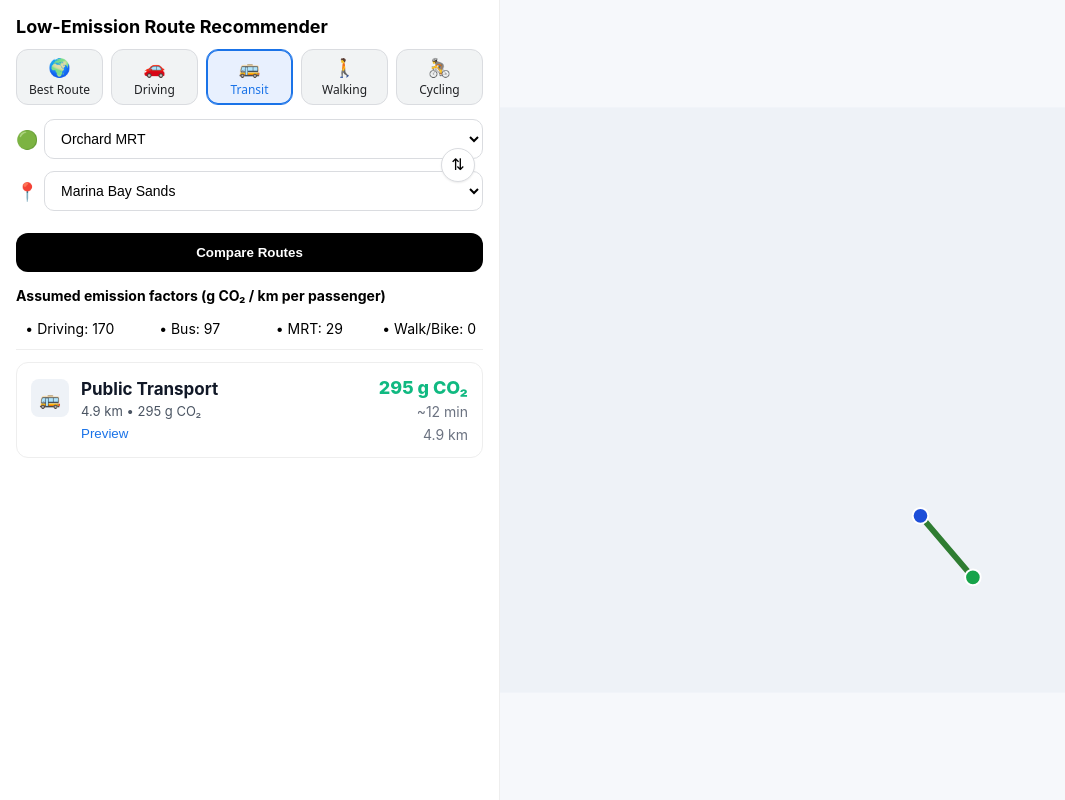
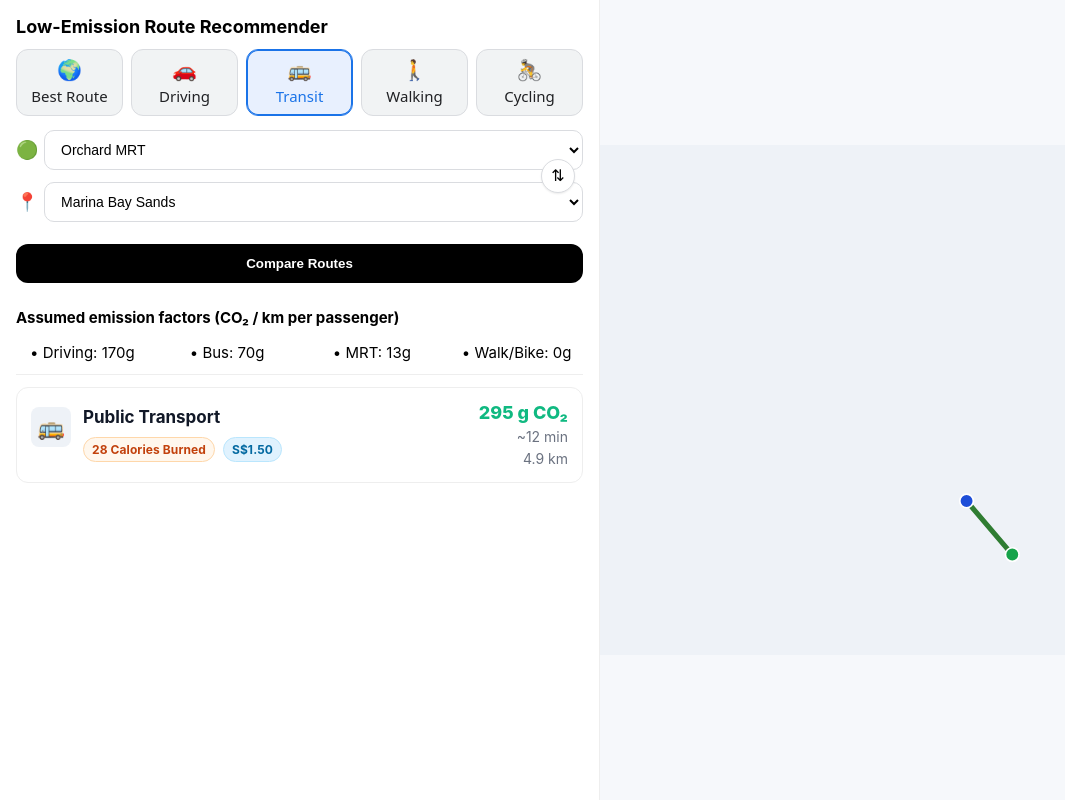
Before and after one commit to Panhchaknut11/emission-route, a website built with Vite: page index.html in a window 1280 px wide. Shown: the whole page, without its empty margins (0-1065 px from the left). Built offline with nearby package versions, Linux system fonts and the light colour scheme.

Commit message:
Compute calories and cost for each transport option

```diff
--- a/index.html
+++ b/index.html
@@ -55,16 +55,15 @@
         </div>
       </div>
 
-
       <button id="go" class="btn" type="button">Compare Routes</button>
 
       <div class="legend">
-        <strong>Assumed emission factors (g CO₂ / km per passenger)</strong>
+        <strong>Assumed emission factors (CO₂ / km per passenger)</strong>
         <ul class="legend-list">
-          <li>• Driving: 170</li>
-          <li>• Bus: 97</li>
-          <li>• MRT: 29</li>
-          <li>• Walk/Bike: 0</li>
+          <li>• Driving: 170g</li>
+          <li>• Bus: 70g</li>
+          <li>• MRT: 13g</li>
+          <li>• Walk/Bike: 0g</li>
         </ul>
       </div>
 
--- /dev/null
+++ b/src/calories.js
@@ -0,0 +1,25 @@
+const CALORIES_PER_HOUR = {
+  WALKING: 250,
+  BICYCLING: 350,
+  DRIVING: 170,        // based on "170 calories to drive 30 miles in an hour"
+  TRANSIT: 140
+};
+
+/**
+ * Estimate calories burned for a trip
+ * @param {string} mode - DRIVING | TRANSIT | WALKING | BICYCLING
+ * @param {number} durationMin - duration in minutes
+ * @param {number} distanceKm - distance in km
+ */
+export function estimateCalories(mode, durationMin, distanceKm) {
+  if (!CALORIES_PER_HOUR[mode]) return 0;
+
+  // driving special case: ~170 calories per 30 miles (48 km)
+  if (mode === "DRIVING") {
+    const hours = durationMin / 60;
+    return (170 / 48) * distanceKm; // scale by distance
+  }
+
+  const perHour = CALORIES_PER_HOUR[mode];
+  return (durationMin / 60) * perHour;
+}
--- /dev/null
+++ b/src/cost.js
@@ -0,0 +1,38 @@
+const COST_RATE = {
+  WALKING:   { base: 0,   perKm: 0,    perHour: 0 },
+  BICYCLING: { base: 0,   perKm: 0,    perHour: 1 },          // $1 per hour
+  TRANSIT:   { base: 0,   perKm: 0.18, perHour: 0, min: 1.19, threshold: 3.2, max: 2.47 },
+  DRIVING:   { base: 3.4, perKm: 0.65, perHour: 0 }           // $3.40 base + $0.65/km
+};
+
+/**
+ * Estimate cost for a trip
+ * @param {string} mode - DRIVING | TRANSIT | WALKING | BICYCLING
+ * @param {number} durationMin - duration in minutes
+ * @param {number} distanceKm - distance in km
+ */
+export function estimateCost(mode, durationMin, distanceKm) {
+  const rate = COST_RATE[mode];
+  if (!rate) return 0;
+
+  let cost = 0;
+
+  if (rate.base) cost += rate.base;
+  if (rate.perKm && mode !== "TRANSIT") cost += distanceKm * rate.perKm;
+  if (rate.perHour) cost += (durationMin / 60) * rate.perHour;
+
+  // 🚇 Public Transport special rules
+  if (mode === "TRANSIT") {
+    if (distanceKm <= rate.threshold) {
+      cost = rate.min;
+    } else {
+      const extraKm = distanceKm - rate.threshold;
+      cost = rate.min + (extraKm * rate.perKm);
+    }
+    if (rate.max) {
+      cost = Math.min(cost, rate.max);
+    }
+  }
+
+  return cost;
+}
--- a/src/emission.js
+++ b/src/emission.js
@@ -1,7 +1,7 @@
 export const EMISSION_FACTORS = {
   DRIVING: 170,   // g CO2 / km
-  BUS: 97,
-  MRT: 29,
+  BUS: 70,
+  MRT: 13,
   DEFAULT_TRANSIT: 60,
   WALKING: 0,
   BICYCLING: 0
--- a/src/style.css
+++ b/src/style.css
@@ -6,7 +6,7 @@ html, body {
 
 #app {
   display: grid;
-  grid-template-columns: 500px 1fr;
+  grid-template-columns: 600px 1fr;
   height: 100%;
 }
 
@@ -30,6 +30,7 @@ h1 {
 
 .btn {
   margin-top: 10px;
+  margin-bottom: 10px;
   width: 100%;
   padding: 12px;
   border: none;
@@ -77,7 +78,7 @@ h1 {
 .hint { color:#666; font-size:12px; margin-top:6px; }
 
 .legend {
-  font-size: 14px;
+  font-size: 15px;
   color: black;
   margin-top: 15px;
 }
@@ -98,15 +99,6 @@ h1 {
   white-space: nowrap;
 }
 .divider { height:1px; background:#eee; margin:12px 0; }
-
-/* Route inputs */
-.gm-route-inputs {
-  display: flex;
-  flex-direction: column;
-  gap: 12px;
-  margin: 12px 0;
-  max-width: 480px;
-}
 
 .gm-input-row {
   display: flex;
@@ -140,7 +132,7 @@ h1 {
 }
 
 /* Container must be positioning context for the floating swap */
-.gm-route-inputs { position: relative; display: flex; flex-direction: column; gap: 12px; margin: 12px 0; max-width: 480px; }
+.gm-route-inputs { position: relative; display: flex; flex-direction: column; gap: 12px; margin: 12px 0; max-width: 580px; }
 
 /* Swap button on the right, centered between the two fields */
 .gm-swap {
@@ -181,8 +173,8 @@ h1 {
   flex-direction: column;
   align-items: center;
   justify-content: center;
-  gap: 2px;
-  padding: 8px 10px;
+  gap: 3px;
+  padding: 10px 10px;
   border-radius: 12px;
   border: 1px solid #dadce0;
   background: #f1f3f4;
@@ -192,8 +184,8 @@ h1 {
   transition: background .12s ease, box-shadow .12s ease, border-color .12s ease, color .12s ease;
 }
 
-.gm-tab .icon { font-size: 18px; line-height: 1; margin-bottom: 5px; }
-.gm-tab .label { font-size: 12px; }
+.gm-tab .icon { font-size: 20px; line-height: 1; margin-bottom: 5px; }
+.gm-tab .label { font-size: 15px; }
 
 .gm-tab:hover { background: #e9ecef; }
 .gm-tab:focus-visible {
@@ -237,13 +229,13 @@ h1 {
   min-width: 0; /* allow text ellipsis */
 }
 .gm-result__icon {
-  width: 38px;
-  height: 38px;
+  width: 40px;
+  height: 40px;
   border-radius: 8px;
   background: #eef2f7;
   display: grid;
   place-items: center;
-  font-size: 18px;
+  font-size: 23px;
   flex-shrink: 0;
 }
 .gm-result__body {
@@ -306,6 +298,50 @@ h1 {
   color: #6b7280;
 }
 
+/* Chips row under the title */
+.gm-chips {
+  display: flex;
+  gap: 8px;
+  margin-top: 4px;
+  flex-wrap: wrap;
+}
+
+.gm-chip {
+  display: inline-flex;
+  align-items: center;
+  gap: 6px;
+  padding: 4px 8px;
+  border-radius: 999px;
+  font-size: 12px;
+  font-weight: 700;
+  letter-spacing: 0.1px;
+}
+
+/* Calories = warm/active color */
+.gm-chip--cal {
+  background: #fff7ed;     /* orange-50 */
+  color: #c2410c;          /* orange-700 */
+  border: 1px solid #fed7aa;
+}
+
+/* Cost > 0 = cool informative color */
+.gm-chip--cost {
+  background: #e0f2fe;     /* sky-100 */
+  color: #0369a1;          /* sky-700 */
+  border: 1px solid #bae6fd;
+}
+
+/* Cost = 0 = strong positive */
+.gm-chip--free {
+  background: #dcfce7;     /* green-100 */
+  color: #166534;          /* green-800 */
+  border: 1px solid #bbf7d0;
+}
+
+/* (optional) tighten left section since we removed the preview link */
+.gm-result__body { gap: 6px; }
+
+
 @media (max-width: 420px) {
   .gm-tabs { grid-template-columns: repeat(4, 1fr); }
   .gm-tab { padding: 6px 4px; }
--- a/src/ui.js
+++ b/src/ui.js
@@ -1,3 +1,6 @@
+import { estimateCalories } from "./calories.js";
+import { estimateCost } from "./cost.js";
+
 const MODE_LABEL = {
   DRIVING: "Car",
   TRANSIT: "Public Transport",
@@ -63,26 +66,36 @@ export function renderResults(items, onPreview, selectedMode) {
     title.className = "gm-result__title";
     title.textContent = MODE_LABEL[item.mode] ?? item.mode;
 
-    const desc = document.createElement("div");
-    desc.className = "gm-result__desc";
-    desc.textContent = `${item.distance_km.toFixed(1)} km • ${item.emissions_g.toLocaleString()} g CO₂`;
+    // 🔶 Impact chips: calories + cost
+    const chips = document.createElement("div");
+    chips.className = "gm-chips";
 
-    const links = document.createElement("div");
-    links.className = "gm-result__links";
-    const preview = document.createElement("button");
-    preview.type = "button";
-    preview.className = "gm-link";
-    preview.textContent = "Preview";
-    preview.addEventListener("click", (e) => { e.stopPropagation(); onPreview(item); });
-    links.appendChild(preview);
+    const calories = calcCalories(item); // helper below
+    const cost = calcCost(item);
+
+    const calChip = document.createElement("span");
+    calChip.className = "gm-chip gm-chip--cal";
+    calChip.textContent = `${Math.round(calories)} Calories Burned`;
+
+    const costChip = document.createElement("span");
+    if (cost <= 0.0001) {
+      costChip.className = "gm-chip gm-chip--free";
+      costChip.textContent = "Free";
+    } else {
+      costChip.className = "gm-chip gm-chip--cost";
+      costChip.textContent = `S$${cost.toFixed(2)}`;
+    }
+
+    chips.appendChild(calChip);
+    chips.appendChild(costChip);
 
     body.appendChild(title);
-    body.appendChild(desc);
-    body.appendChild(links);
+    body.appendChild(chips);
+
     left.appendChild(icon);
     left.appendChild(body);
 
-    // RIGHT — emissions (big), duration, distance
+    // RIGHT — big emissions, then duration, then distance
     const right = document.createElement("div");
     right.className = "gm-result__right";
 
@@ -105,6 +118,7 @@ export function renderResults(items, onPreview, selectedMode) {
     li.appendChild(left);
     li.appendChild(right);
 
+    // Row click previews map
     li.addEventListener("click", () => onPreview(item));
     li.addEventListener("keypress", (e) => { if (e.key === "Enter") onPreview(item); });
 
@@ -114,3 +128,11 @@ export function renderResults(items, onPreview, selectedMode) {
   wrap.appendChild(list);
   onPreview(items[0]);
 }
+
+// --- tiny helpers using your new modules (import at top if in separate files) ---
+function calcCalories(item) {
+  return estimateCalories(item.mode, item.duration_min, item.distance_km);
+}
+function calcCost(item) {
+  return estimateCost(item.mode, item.duration_min, item.distance_km);
+}
```
